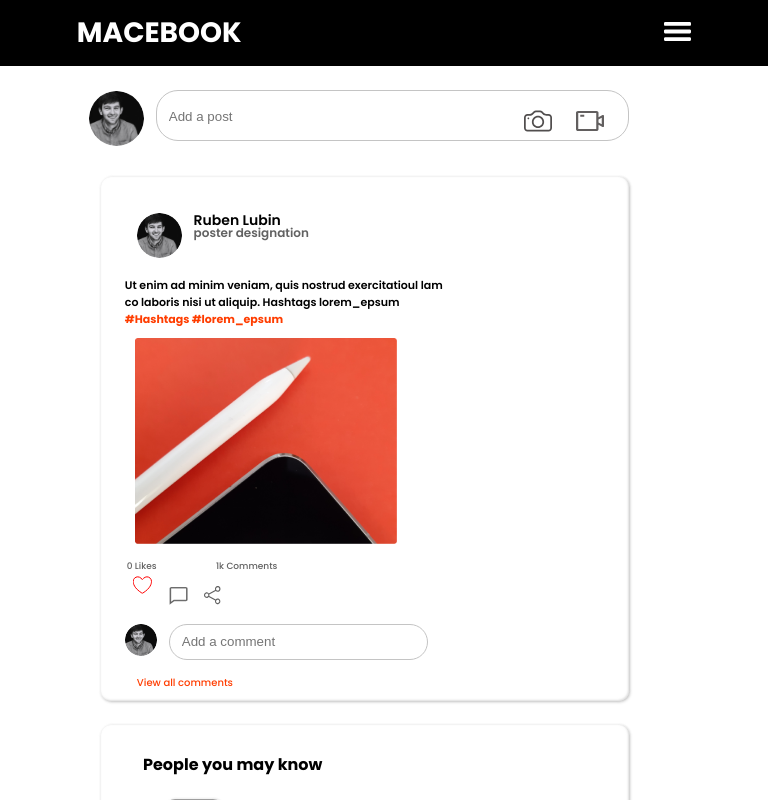
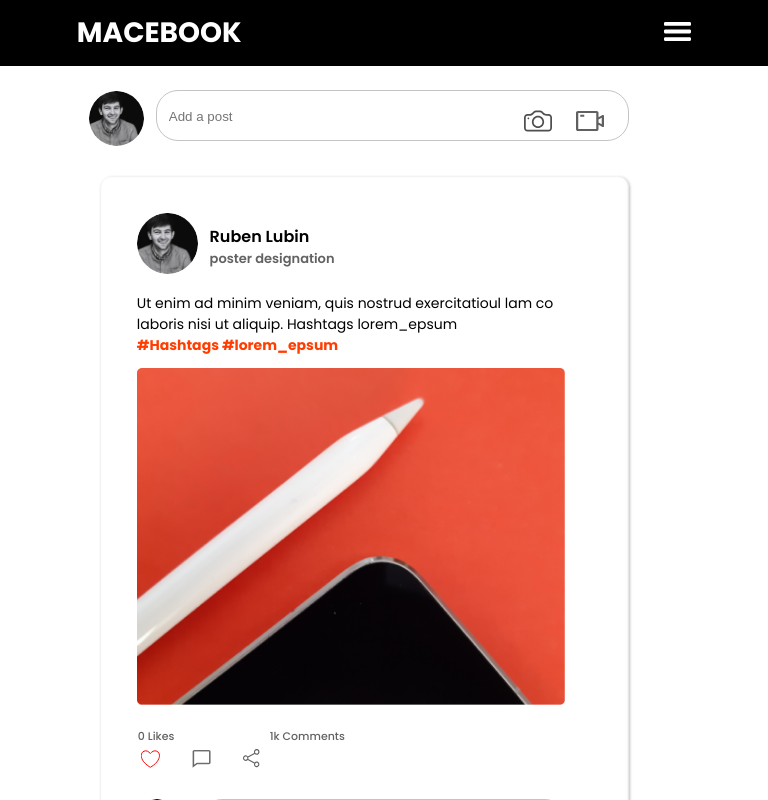
Before and after one commit to TnP-MACE/macebook-frontend, a React (Create React App) app: page / in a window 768 px wide. Shown: the top 800 px of the page. Built offline with nearby package versions, Linux system fonts and the light colour scheme; grey boxes are pictures that could not be loaded.

Commit message:
home post

```diff
--- a/src/components/Post/Post.js
+++ b/src/components/Post/Post.js
@@ -36,7 +36,7 @@ class Post extends Component {
     }
     render() {
         return (
-            <div className="post-container">
+            <div className="home-post-container">
                 <div className="poster">
                     <div className="posterimg">
                         <Link to="./">
@@ -54,7 +54,7 @@ class Post extends Component {
                         <p className="Desig">{this.props.designation}</p>
                     </div>
                 </div>
-                <div className="post-content">
+                <div className="home-post-content">
                     <p>{this.props.content}</p>
                     <p className="hashtags">{this.props.hashtags}</p>
                     <img src={this.props.image} alt={this.props.content}></img>
--- a/src/components/Post/Post.scss
+++ b/src/components/Post/Post.scss
@@ -1,10 +1,10 @@
 @import "../../assets/sass/main.scss";
 
 @media (min-width: 768px){
-    .post-container{
-        .post-content{
+    .home-post-container{
+        .home-post-content{
             img{
-                margin-left: $margin-regular;
+                margin-left: $margin-sm;
             }
         }
     }
@@ -15,15 +15,19 @@
     }
 }
 @media (max-width: 768px){
-    .post-container{
-        .post-content{
+    .home-post-container{
+        .home-post-content{
+            p{
+                font-size: 14px;
+            }
             img{
-                margin-left: $margin-sm;
+                margin-left: 12px;
+                width: 85%;
             }
         }
     }
 }
-.post-container{
+.home-post-container{
     .poster{
         display: flex;
         .posterimg{
@@ -63,7 +67,7 @@
             }
         }
     }
-    .post-content{
+    .home-post-content{
         p{
             margin-left: $margin-regular;
             margin-right: $margin-regular;
@@ -75,7 +79,7 @@
         img{
             margin-right: $margin-regular;
             padding: $padding-sm;
-            width: 85%;
+
         }
     }
     .post-attributes{
```
